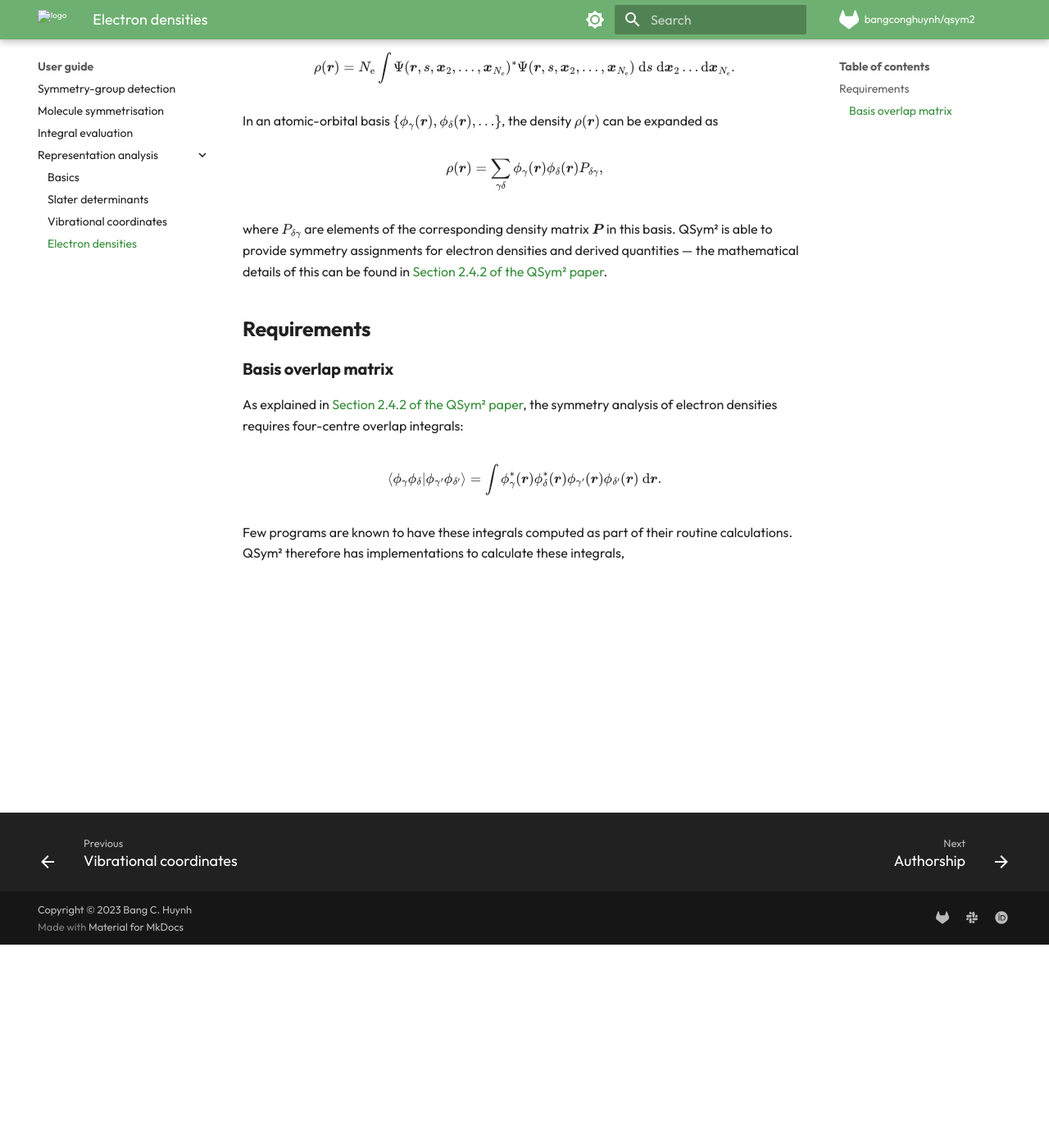
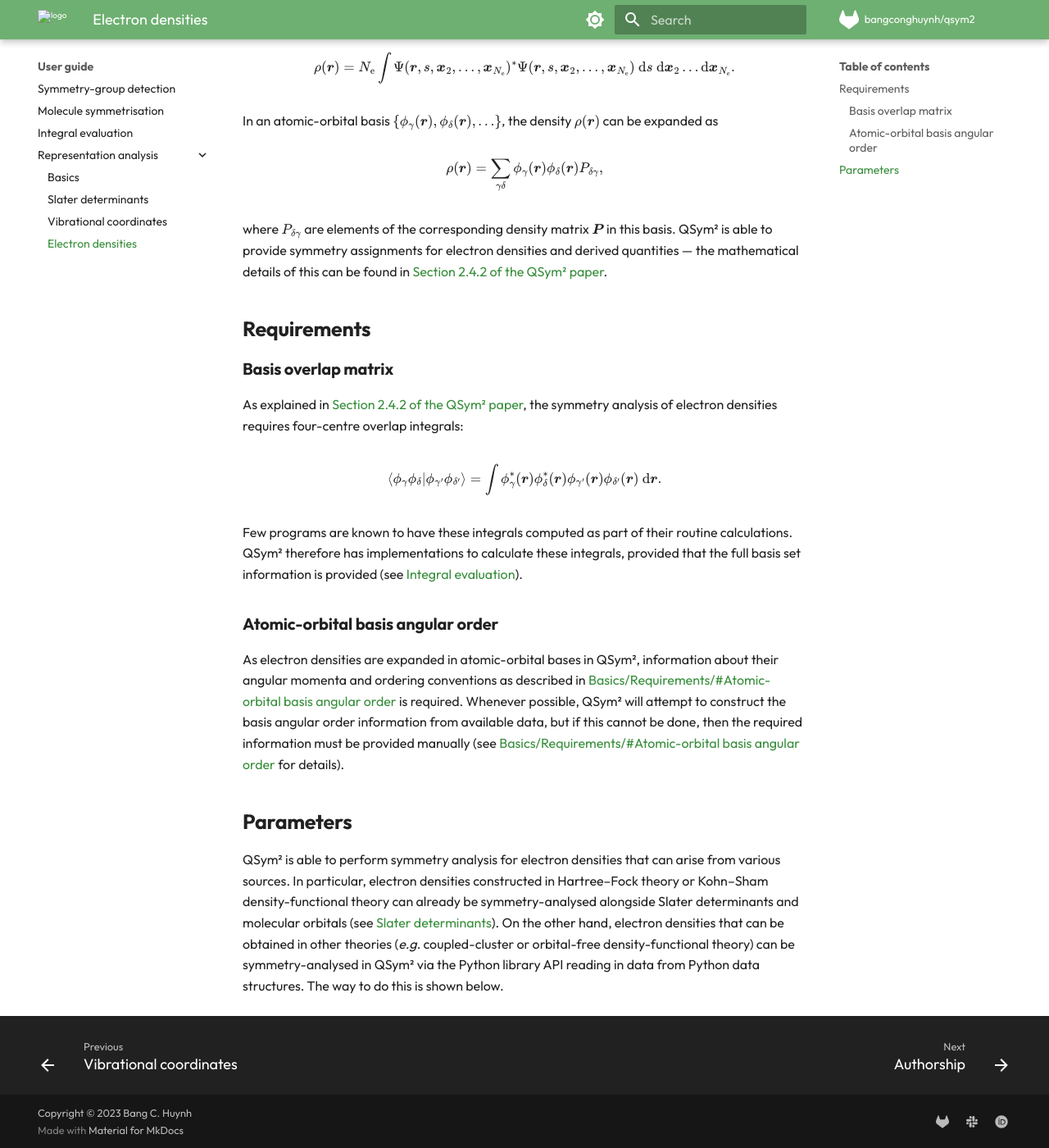
Before and after one commit to bangconghuynh/qsym2, an MkDocs documentation site: the page built from docs/docs/user-guide/representation-analysis/electron-densities.md, in a window 1280 px wide and 1400 px high, scrolled down 248 px. Shown: the whole window at 82% size. Built offline with MkDocs 1.6.1 and Material for MkDocs 9.7.7, drawn with Linux system fonts in a browser that asks for light colours; comment, search, counter and statistics services are not loaded.

Commit message:
Updated.

```diff
--- a/docs/docs/user-guide/representation-analysis/electron-densities.md
+++ b/docs/docs/user-guide/representation-analysis/electron-densities.md
@@ -40,4 +40,16 @@ $$
 $$
 
 Few programs are known to have these integrals computed as part of their routine calculations.
-QSym² therefore has implementations to calculate these integrals,
+QSym² therefore has implementations to calculate these integrals, provided that the full basis set information is provided (see [Integral evaluation](../integral-evaluation.md)).
+
+### Atomic-orbital basis angular order
+
+As electron densities are expanded in atomic-orbital bases in QSym², information about their angular momenta and ordering conventions as described in [Basics/Requirements/#Atomic-orbital basis angular order](basics.md/#atomic-orbital-basis-angular-order) is required.
+Whenever possible, QSym² will attempt to construct the basis angular order information from available data, but if this cannot be done, then the required information must be provided manually (see [Basics/Requirements/#Atomic-orbital basis angular order](basics.md/#atomic-orbital-basis-angular-order) for details).
+
+## Parameters
+
+QSym² is able to perform symmetry analysis for electron densities that can arise from various sources.
+In particular, electron densities constructed in Hartree&ndash;Fock theory or Kohn&ndash;Sham density-functional theory can already be symmetry-analysed alongside Slater determinants and molecular orbitals (see [Slater determinants](slater-determinants.md)).
+On the other hand, electron densities that can be obtained in other theories (*e.g.* coupled-cluster or orbital-free density-functional theory) can be symmetry-analysed in QSym² via the Python library API reading in data from Python data structures.
+The way to do this is shown below.
```
Also changed, not shown: docs/docs/user-guide/integral-evaluation.md (+2 -2 lines).
